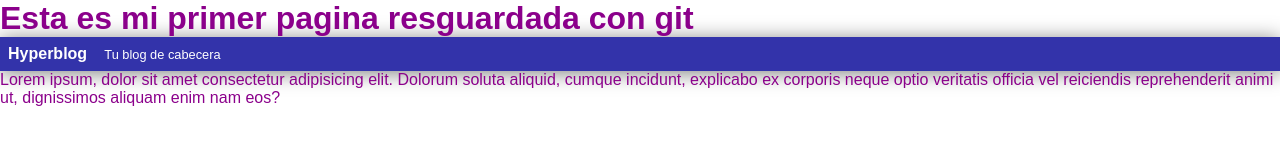
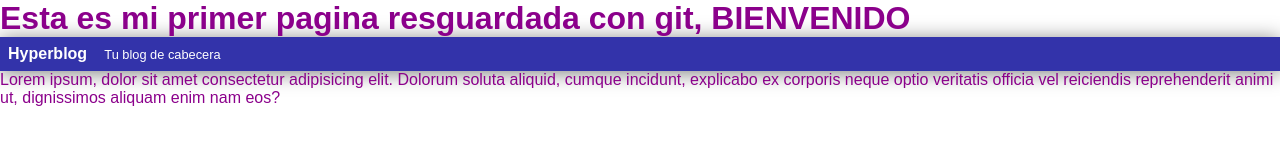
Before and after one commit to fabiangarciav/hyperblog, a plain HTML site: page index.html in a window 1280 px wide. Drawn offline with Linux system fonts and the light colour scheme.

Commit message:
cabios en el titulo de bienvenida
por que puedo

```diff
--- a/index.html
+++ b/index.html
@@ -9,7 +9,7 @@
 </head>
 <body>
     <header>
-        <h1>Esta es mi primer pagina resguardada con git</h1>
+        <h1>Esta es mi primer pagina resguardada con git, BIENVENIDO</h1>
     </header>
     <div id="cabecera">
         Hyperblog
```
